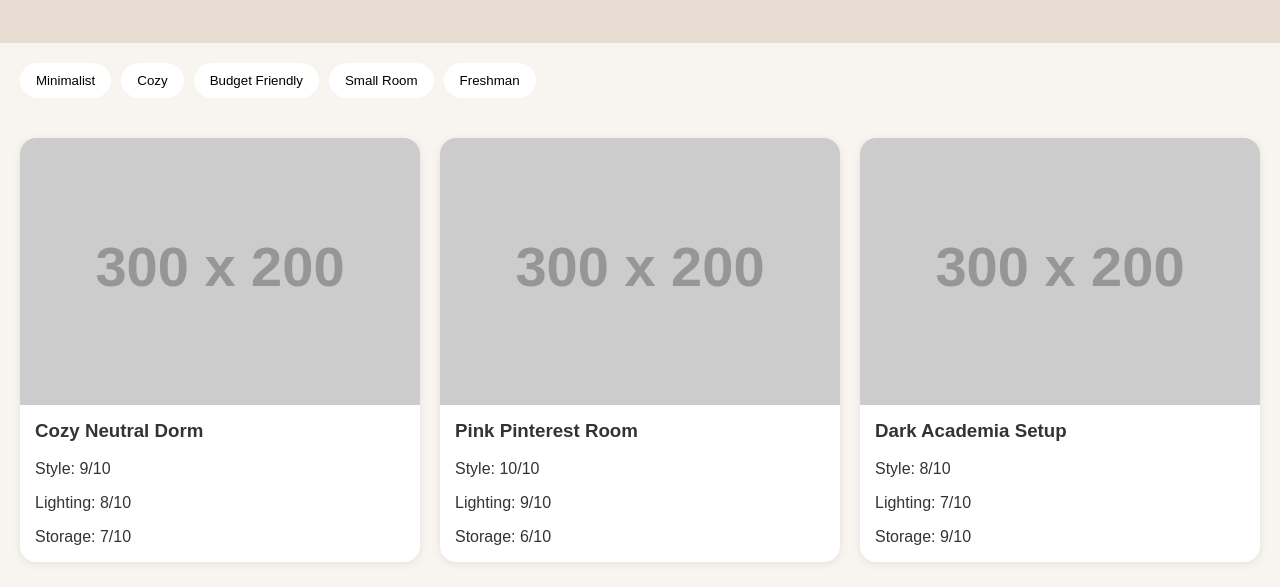
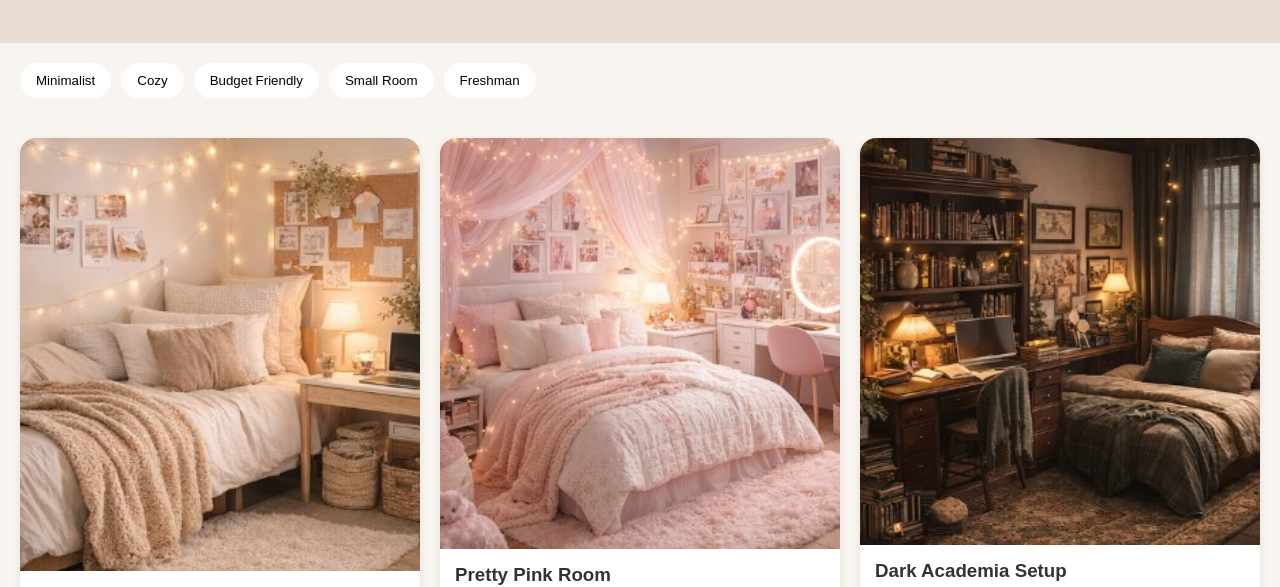
Before and after one commit to saltridesanna-cmd/RateMyDorm, a plain HTML site: page index.html in a window 1280 px wide. Shown: the part 238-825 px from the top of the page. Drawn offline with Linux system fonts and the light colour scheme; placeholder pictures from the web are drawn by us.

Commit message:
IMGES index.html

```diff
--- a/index.html
+++ b/index.html
@@ -30,7 +30,7 @@
 
   <section class="dorm-grid">
     <div class="card">
-      <img src="https://via.placeholder.com/300x200" alt="Dorm Room" />
+      <img src="dorm1.jpg" alt="Dorm Room" />
       <h3>Cozy Neutral Dorm</h3>
       <p>Style: 9/10</p>
       <p>Lighting: 8/10</p>
@@ -38,15 +38,15 @@
     </div>
 
     <div class="card">
-      <img src="https://via.placeholder.com/300x200" alt="Dorm Room" />
-      <h3>Pink Pinterest Room</h3>
+      <img src="dorm2.jpg" alt="Dorm Room" />
+      <h3>Pretty Pink Room</h3>
       <p>Style: 10/10</p>
       <p>Lighting: 9/10</p>
       <p>Storage: 6/10</p>
     </div>
 
     <div class="card">
-      <img src="https://via.placeholder.com/300x200" alt="Dorm Room" />
+      <img src="dorm3.jpg" alt="Dorm Room" />
       <h3>Dark Academia Setup</h3>
       <p>Style: 8/10</p>
       <p>Lighting: 7/10</p>
```
